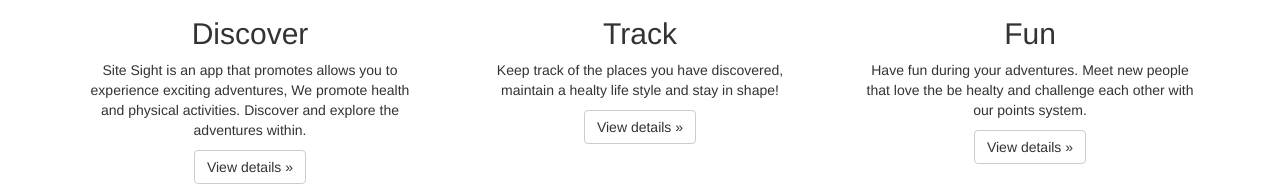
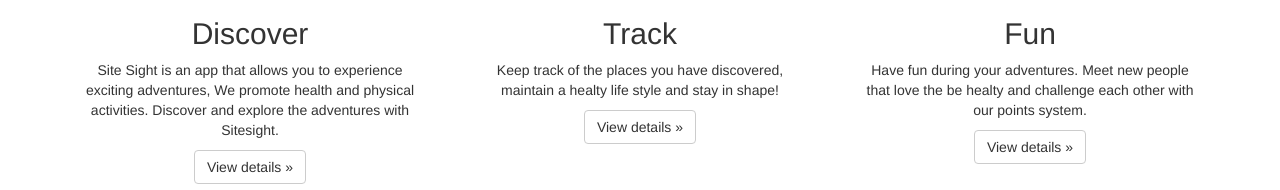
Before and after one commit to sitesight/sitesight.github.io, a plain HTML site: page index.html in a window 1280 px wide. Shown: the part 763-953 px from the top of the page. Drawn offline with Linux system fonts and the light colour scheme.

Commit message:
fixed typo

```diff
--- a/index.html
+++ b/index.html
@@ -137,7 +137,7 @@
         <div class="col-lg-4">
           <img  src="https://image.flaticon.com/icons/svg/34/34059.svg" alt="Generic placeholder image" width="200" height="200">
           <h2>Discover</h2>
-          <p>Site Sight is an app that promotes allows you to experience exciting adventures, We promote health and physical activities. Discover and explore the adventures within.  </p>
+          <p>Site Sight is an app that allows you to experience exciting adventures, We promote health and physical activities. Discover and explore the adventures with Sitesight.  </p>
           <p><a class="btn btn-default"  role="button">View details »</a></p>
         </div><!-- /.col-lg-4 -->
         <div class="col-lg-4">
```
